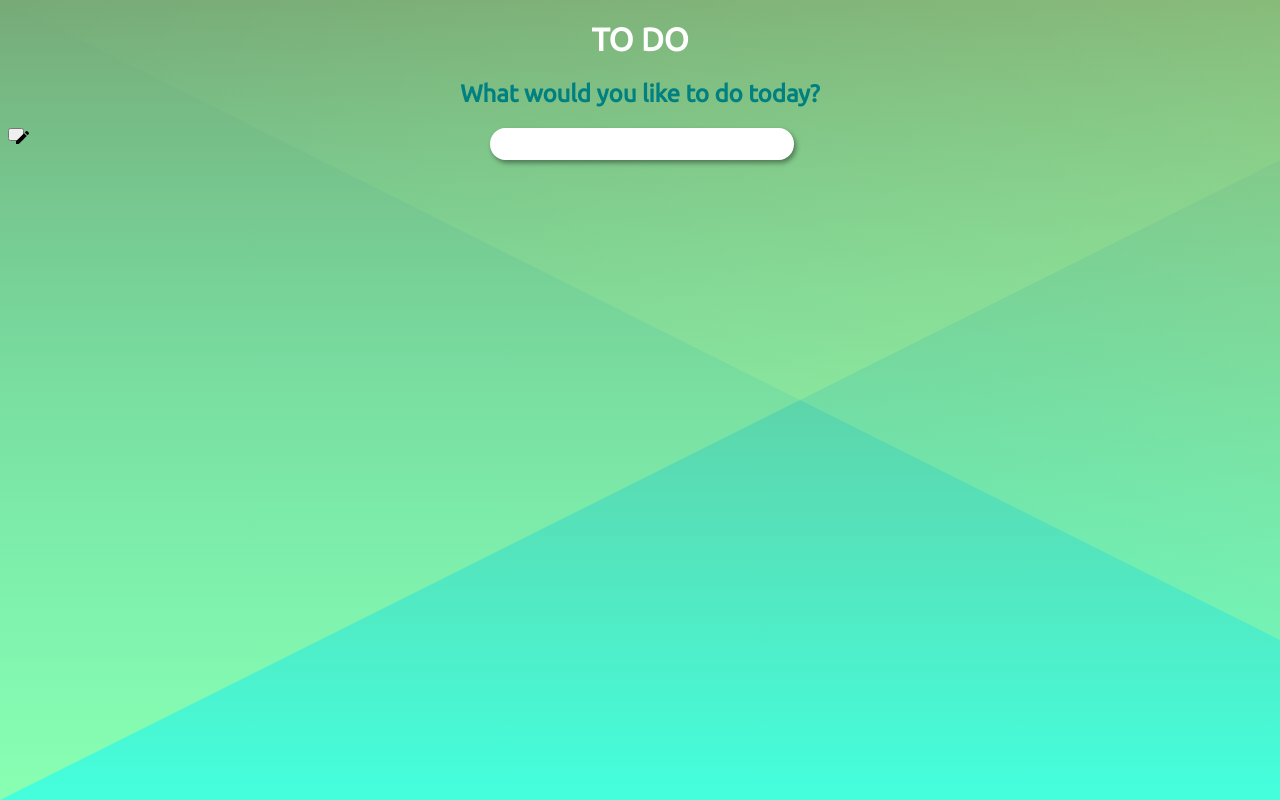
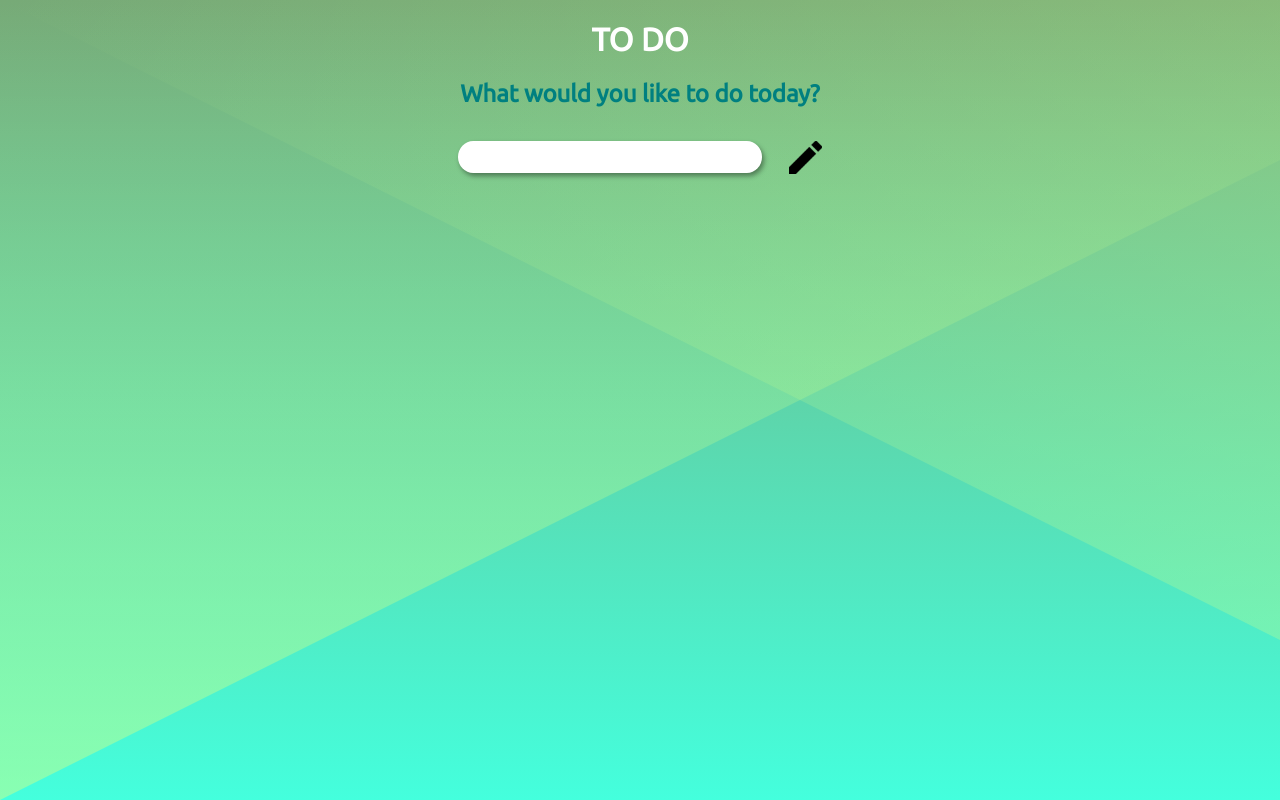
Before and after one commit to SteniTK/todo-react, a React (Create React App) app: page / in a window 1280 px wide. Built offline with nearby package versions, Linux system fonts and the light colour scheme.

Commit message:
Add button for todo edit

```diff
--- a/src/App.css
+++ b/src/App.css
@@ -10,21 +10,33 @@ h2 {
 }
 
 .entry {
-  position: absolute;
-  left: 50%;
   width : 300px;
   height: 30px;
-  margin-left: -150px;
   border-radius: 5%/50%;
   border : none;
   box-shadow: 2px 3px 5px rgb(0,0,0,0.4);
+  margin: 1em;
 }
 
 .entry:focus {
   outline: none;
 }
 
-.submit-button, img{
-  width : 1em;
-  height: 1em;
+.submit-button {
+  width: 2.5em;
+  height: 2.5em;
+  margin : 1em;
 }
+
+.submit-button:hover {
+  width: 2.5em;
+  height: 2.5em;
+  margin : 1em;
+  transform: translate(0, -0.5em);
+}
+
+.input {
+  display: flex;
+  flex-direction: row;
+  justify-content: center;
+}
--- a/src/App.js
+++ b/src/App.js
@@ -6,10 +6,10 @@ function App() {
     <div className="App">
       <h1>TO DO</h1>
       <h2>What would you like to do today?</h2>
-      <input type="text" className="entry"></input>
-      <button className="submit-button">
-        <img src={process.env.PUBLIC_URL + "edit.png"} alt="add-entry"></img>
-      </button>
+      <div class="input">
+        <input type="text" className="entry"></input>
+        <input type="image"  className="submit-button" src={process.env.PUBLIC_URL + "edit.png"} alt="Add entry" />
+      </div>
       {/* list of todos */}
     </div>
   );
```
